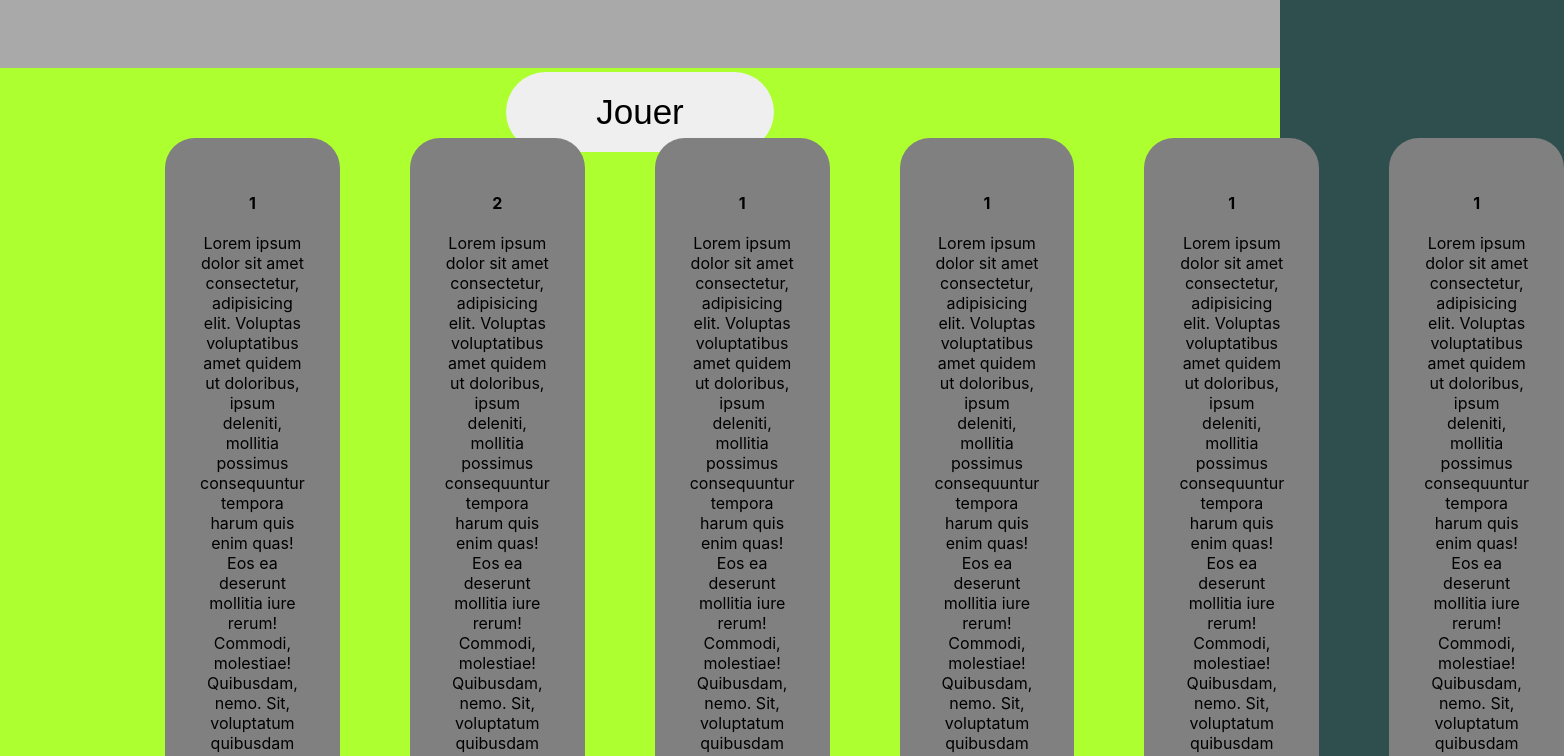
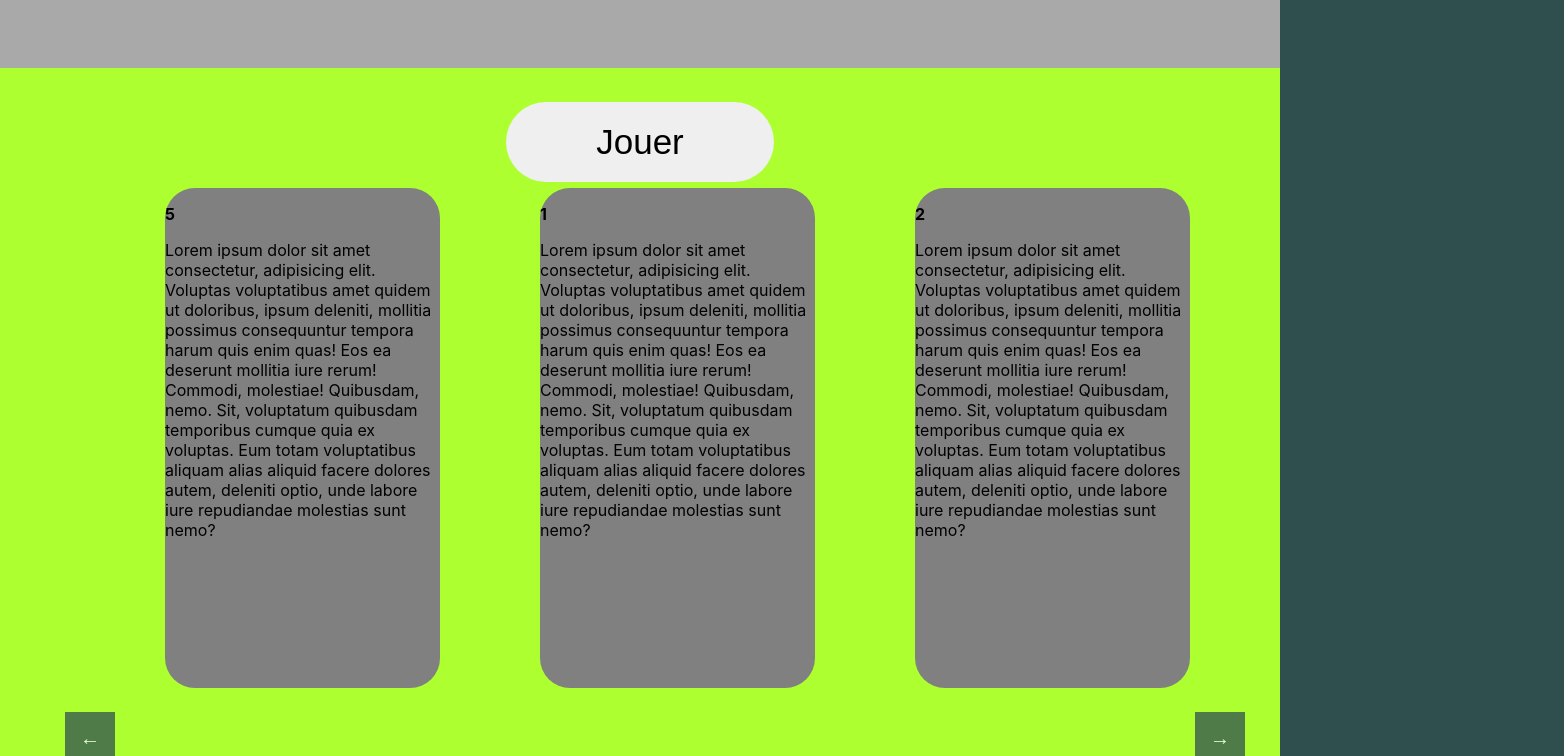
Before and after one commit to ichunichu/nuit_info_SIS, a React (Create React App) app: page / in a window 1280 px wide. Shown: the part 740-1496 px from the top of the page, 1564 px wide, since content can reach past the window. Built offline with nearby package versions, Linux system fonts and the light colour scheme.

Commit message:
carrousel done

```diff
--- a/package.json
+++ b/package.json
@@ -11,6 +11,8 @@
     "react-dom": "^18.2.0",
     "react-helmet": "^6.1.0",
     "react-scripts": "5.0.1",
+    "react-slick": "^0.28.1",
+    "slick-carousel": "^1.8.1",
     "web-vitals": "^2.1.4"
   },
   "scripts": {
--- a/src/components/Index.js
+++ b/src/components/Index.js
@@ -1,11 +1,18 @@
-import './style.css'
 
+import './style.css';
+import Slider from 'react-slick';
 
 
 
 
 export function Index(){
-
+    const settings = {
+        dots: false,
+        infinite: true,
+        speed: 500,
+        slidesToShow: 4,
+        slidesToScroll: 1
+      };
   return (
     <>
         <header>
@@ -22,26 +29,44 @@ export function Index(){
         <div className="info">
             <br/>
 
-            <ul className="info_list">
-                <li>
+            <div className="info_list">
+            <Slider {...settings}>
+                <div className='card'>
                     <p><strong>1</strong></p>
                     <p>Lorem ipsum dolor sit amet consectetur, adipisicing elit. Voluptas voluptatibus amet quidem ut doloribus, ipsum deleniti, mollitia possimus consequuntur tempora harum quis enim quas! Eos ea deserunt mollitia iure rerum!
                     Commodi, molestiae! Quibusdam, nemo. Sit, voluptatum quibusdam temporibus cumque quia ex voluptas. Eum totam voluptatibus aliquam alias aliquid facere dolores autem, deleniti optio, unde labore iure repudiandae molestias sunt nemo?</p>
-                </li>
-                <li><p><strong>2</strong></p><p>Lorem ipsum dolor sit amet consectetur, adipisicing elit. Voluptas voluptatibus amet quidem ut doloribus, ipsum deleniti, mollitia possimus consequuntur tempora harum quis enim quas! Eos ea deserunt mollitia iure rerum!
-                Commodi, molestiae! Quibusdam, nemo. Sit, voluptatum quibusdam temporibus cumque quia ex voluptas. Eum totam voluptatibus aliquam alias aliquid facere dolores autem, deleniti optio, unde labore iure repudiandae molestias sunt nemo?</p></li>
-                <li><p><strong>1</strong></p><p>Lorem ipsum dolor sit amet consectetur, adipisicing elit. Voluptas voluptatibus amet quidem ut doloribus, ipsum deleniti, mollitia possimus consequuntur tempora harum quis enim quas! Eos ea deserunt mollitia iure rerum!
-                Commodi, molestiae! Quibusdam, nemo. Sit, voluptatum quibusdam temporibus cumque quia ex voluptas. Eum totam voluptatibus aliquam alias aliquid facere dolores autem, deleniti optio, unde labore iure repudiandae molestias sunt nemo?</p></li>
-                <li><p><strong>1</strong></p><p>Lorem ipsum dolor sit amet consectetur, adipisicing elit. Voluptas voluptatibus amet quidem ut doloribus, ipsum deleniti, mollitia possimus consequuntur tempora harum quis enim quas! Eos ea deserunt mollitia iure rerum!
-                Commodi, molestiae! Quibusdam, nemo. Sit, voluptatum quibusdam temporibus cumque quia ex voluptas. Eum totam voluptatibus aliquam alias aliquid facere dolores autem, deleniti optio, unde labore iure repudiandae molestias sunt nemo?</p></li>
-                <li><p><strong>1</strong></p><p>Lorem ipsum dolor sit amet consectetur, adipisicing elit. Voluptas voluptatibus amet quidem ut doloribus, ipsum deleniti, mollitia possimus consequuntur tempora harum quis enim quas! Eos ea deserunt mollitia iure rerum!
-                Commodi, molestiae! Quibusdam, nemo. Sit, voluptatum quibusdam temporibus cumque quia ex voluptas. Eum totam voluptatibus aliquam alias aliquid facere dolores autem, deleniti optio, unde labore iure repudiandae molestias sunt nemo?</p></li>
-                <li><p><strong>1</strong></p><p>Lorem ipsum dolor sit amet consectetur, adipisicing elit. Voluptas voluptatibus amet quidem ut doloribus, ipsum deleniti, mollitia possimus consequuntur tempora harum quis enim quas! Eos ea deserunt mollitia iure rerum!
-                Commodi, molestiae! Quibusdam, nemo. Sit, voluptatum quibusdam temporibus cumque quia ex voluptas. Eum totam voluptatibus aliquam alias aliquid facere dolores autem, deleniti optio, unde labore iure repudiandae molestias sunt nemo?</p></li>
+
+                </div>
+                <div className='card'>
+                    <p><strong>2</strong></p>
+                    <p>Lorem ipsum dolor sit amet consectetur, adipisicing elit. Voluptas voluptatibus amet quidem ut doloribus, ipsum deleniti, mollitia possimus consequuntur tempora harum quis enim quas! Eos ea deserunt mollitia iure rerum!
+                    Commodi, molestiae! Quibusdam, nemo. Sit, voluptatum quibusdam temporibus cumque quia ex voluptas. Eum totam voluptatibus aliquam alias aliquid facere dolores autem, deleniti optio, unde labore iure repudiandae molestias sunt nemo?</p>
+
+                </div>
+                <div className='card'>
+                    <p><strong>3</strong></p>
+                    <p>Lorem ipsum dolor sit amet consectetur, adipisicing elit. Voluptas voluptatibus amet quidem ut doloribus, ipsum deleniti, mollitia possimus consequuntur tempora harum quis enim quas! Eos ea deserunt mollitia iure rerum!
+                    Commodi, molestiae! Quibusdam, nemo. Sit, voluptatum quibusdam temporibus cumque quia ex voluptas. Eum totam voluptatibus aliquam alias aliquid facere dolores autem, deleniti optio, unde labore iure repudiandae molestias sunt nemo?</p>
+
+                </div>
+                <div className='card'>
+                    <p><strong>4</strong></p>
+                    <p>Lorem ipsum dolor sit amet consectetur, adipisicing elit. Voluptas voluptatibus amet quidem ut doloribus, ipsum deleniti, mollitia possimus consequuntur tempora harum quis enim quas! Eos ea deserunt mollitia iure rerum!
+                    Commodi, molestiae! Quibusdam, nemo. Sit, voluptatum quibusdam temporibus cumque quia ex voluptas. Eum totam voluptatibus aliquam alias aliquid facere dolores autem, deleniti optio, unde labore iure repudiandae molestias sunt nemo?</p>
+
+                </div>
+                <div className='card'>
+                    <p><strong>5</strong></p>
+                    <p>Lorem ipsum dolor sit amet consectetur, adipisicing elit. Voluptas voluptatibus amet quidem ut doloribus, ipsum deleniti, mollitia possimus consequuntur tempora harum quis enim quas! Eos ea deserunt mollitia iure rerum!
+                    Commodi, molestiae! Quibusdam, nemo. Sit, voluptatum quibusdam temporibus cumque quia ex voluptas. Eum totam voluptatibus aliquam alias aliquid facere dolores autem, deleniti optio, unde labore iure repudiandae molestias sunt nemo?</p>
+
+                </div>
 
 
+            </Slider>
 
-            </ul>
+
+            </div>
         </div>
     </>
     )
--- a/src/components/style.css
+++ b/src/components/style.css
@@ -54,39 +54,28 @@ img{
 
 
 .info_list{
-    display: flex;
-    flex-direction: row;
     margin:0px 90px;
-    text-align: center;
-    list-style: none;
     margin-top: 50px;
     padding-bottom: 50px;
-    transition: 1s;
+
 }
 
 .active{
     opacity: 100;
 }
-.info_list>li{
-    margin: 0px 35px;
+.card{
     background-color: gray;
-    padding: 35px;
     border-radius: 30px;
+    width: 200px;
+    height: 500px;
 }
 /*.info_list>li{
     display: none;
 }*/
 
 
-.info_list>li>p{
-    margin: 20px 0px;
-}
 
 
-
-*{
-    margin:0;
-}
 
 
 
@@ -94,108 +83,58 @@ img{
 CARROUSEL
 */
 
-label {
-    background: #444;
-    color: #fff;
-    transition: transform 400ms ease-out;
-    display: inline-block;
-    min-height: 100%;
-    width: 100vw;
-    height: 100vh;
-    position: relative;
-    z-index: 1;
-    text-align: center;
-    line-height: 100vh;
+.slick-slide{
+    margin: 50px;
+    width: 25%;
 }
 
-form {
-    top: 0;
-    left: 0;
-    bottom: 0;
-    right: 0;
-    white-space: nowrap;
-}
-input {
-    position: absolute;
+.slick-arrow::before{
+    padding: 15px;
+    background-color: darkslategray;
 }
 
-.keys {
-    position: fixed;
-    z-index: 10;
-    bottom: 0;
-    left: 0;
-    right: 0;
-    padding: 1rem;
-    color: #fff;
-    text-align: center;
-    transition: all 300ms linear;
-    opacity: 0;
-}
 
-input:focus ~ .keys {
-    opacity: 0.8;
-}
+.slick-list,.slick-slider,
+.slick-track{position:relative;display:block}
+.slick-loading .slick-slide,.slick-loading
+.slick-track{visibility:hidden}
+.slick-slider{box-sizing:border-box;-webkit-user-select:none;-moz-user-select:none;-ms-user-select:none;user-select:none;-webkit-touch-callout:none;-khtml-user-select:none;-ms-touch-action:pan-y;touch-action:pan-y;-webkit-tap-highlight-color:transparent}
+.slick-list{overflow:hidden;margin:0;padding:0}
+.slick-list:focus{outline:0}
+.slick-list.dragging{cursor:pointer;cursor:hand}
+.slick-slider .slick-list,.slick-slider .slick-track{-webkit-transform:translate3d(0,0,0);-moz-transform:translate3d(0,0,0);-ms-transform:translate3d(0,0,0);-o-transform:translate3d(0,0,0);transform:translate3d(0,0,0)}
+.slick-track{top:0;left:0}
+.slick-track:after,.slick-track:before{display:table;content:''}
+.slick-track:after{clear:both}
+.slick-slide{display:none;float:left;height:100%;min-height:1px}[dir=rtl]
+.slick-slide{float:right}
+.slick-slide img{display:block}
+.slick-slide.slick-loading img{display:none}
+.slick-slide.dragging img{pointer-events:none}.slick-initialized .slick-slide{display:block}
+.slick-vertical .slick-slide{display:block;height:auto;border:1px solid transparent}
+.slick-arrow.slick-hidden{display:none}/*# sourceMappingURL=slick.min.css.map */
 
-input:nth-of-type(1):checked ~ label:nth-of-type(1),
-input:nth-of-type(2):checked ~ label:nth-of-type(2),
-input:nth-of-type(3):checked ~ label:nth-of-type(3),
-input:nth-of-type(4):checked ~ label:nth-of-type(4){
-    z-index: 0;
-}
 
-input:nth-of-type(1):checked ~ label {
-    transform: translate3d(0, 0, 0);
-}
 
-input:nth-of-type(2):checked ~ label {
-    transform: translate3d(-100%, 0, 0);
-}
-
-input:nth-of-type(3):checked ~ label {
-    transform: translate3d(-200%, 0, 0);
-}
-
-input:nth-of-type(4):checked ~ label {
-    transform: translate3d(-300%, 0, 0);
-}
-
-label {
-    background: #444;
-    background-size: cover;
-    font-size: 3rem;
-}
-
-label[for="diamonds"],
-label[for="hearts"] {
-    background: #cc0000;
-}
-
-label:before,
-label:after {
-    color: white;
-    display: block;
-    background: rgba(255,255,255,0.2);
-    position: absolute;
-    padding: 1rem;
-    font-size: 3rem;
-    height: 10rem;
-    vertical-align: middle;
-    line-height: 10rem;
-    top: 50%;
-    transform: translate3d(0, -50%, 0);
-    cursor: pointer;
-}
-
-label:before {
-    content: "\276D";
-    right: 100%;
-    border-top-left-radius: 50%;
-    border-bottom-left-radius: 50%;
-}
-
-label:after {
-    content: "\276C";
-    left: 100%;
-    border-top-right-radius: 50%;
-    border-bottom-right-radius: 50%;
-}
+.slick-dots,.slick-next,.slick-prev{position:absolute;display:block;padding:0}
+.slick-dots li button:before,.slick-next:before,.slick-prev:before{font-family:slick;-webkit-font-smoothing:antialiased;-moz-osx-font-smoothing:grayscale}
+.slick-next,.slick-prev{font-size:0;line-height:0;top:50%;width:20px;height:20px;-webkit-transform:translate(0,-50%);-ms-transform:translate(0,-50%);transform:translate(0,-50%);cursor:pointer;color:transparent;border:none;outline:0;background:0 0}
+.slick-next:focus,.slick-next:hover,.slick-prev:focus,.slick-prev:hover{color:transparent;outline:0;background:0 0}
+.slick-next:focus:before,.slick-next:hover:before,.slick-prev:focus:before,.slick-prev:hover:before{opacity:1}
+.slick-next.slick-disabled:before,.slick-prev.slick-disabled:before{opacity:.25}
+.slick-next:before,.slick-prev:before{font-size:20px;line-height:1;opacity:.75;color:#fff}
+.slick-prev{left:-25px}[dir=rtl] .slick-prev{right:-25px;left:auto}
+.slick-prev:before{content:'←'}
+.slick-next:before,[dir=rtl]
+.slick-prev:before{content:'→'}
+.slick-next{right:-25px}[dir=rtl]
+.slick-next{right:auto;left:-25px}[dir=rtl]
+.slick-next:before{content:'←'}
+.slick-dotted.slick-slider{margin-bottom:30px}
+.slick-dots{bottom:-25px;width:100%;margin:0;list-style:none;text-align:center}
+.slick-dots li{position:relative;display:inline-block;width:20px;height:20px;margin:0 5px;padding:0;cursor:pointer}
+.slick-dots li button{font-size:0;line-height:0;display:block;width:20px;height:20px;padding:5px;cursor:pointer;color:transparent;border:0;outline:0;background:0 0}
+.slick-dots li button:focus,.slick-dots li button:hover{outline:0}
+.slick-dots li button:focus:before,.slick-dots li button:hover:before{opacity:1}
+.slick-dots li button:before{font-size:6px;line-height:20px;position:absolute;top:0;left:0;width:20px;height:20px;content:'•';text-align:center;opacity:.25;color:#000}
+.slick-dots li.slick-active button:before{opacity:.75;color:#000}/*# sourceMappingURL=slick-theme.min.css.map */
```
Also changed, not shown: 1 other file (tests, documents, lock files or other folders).
